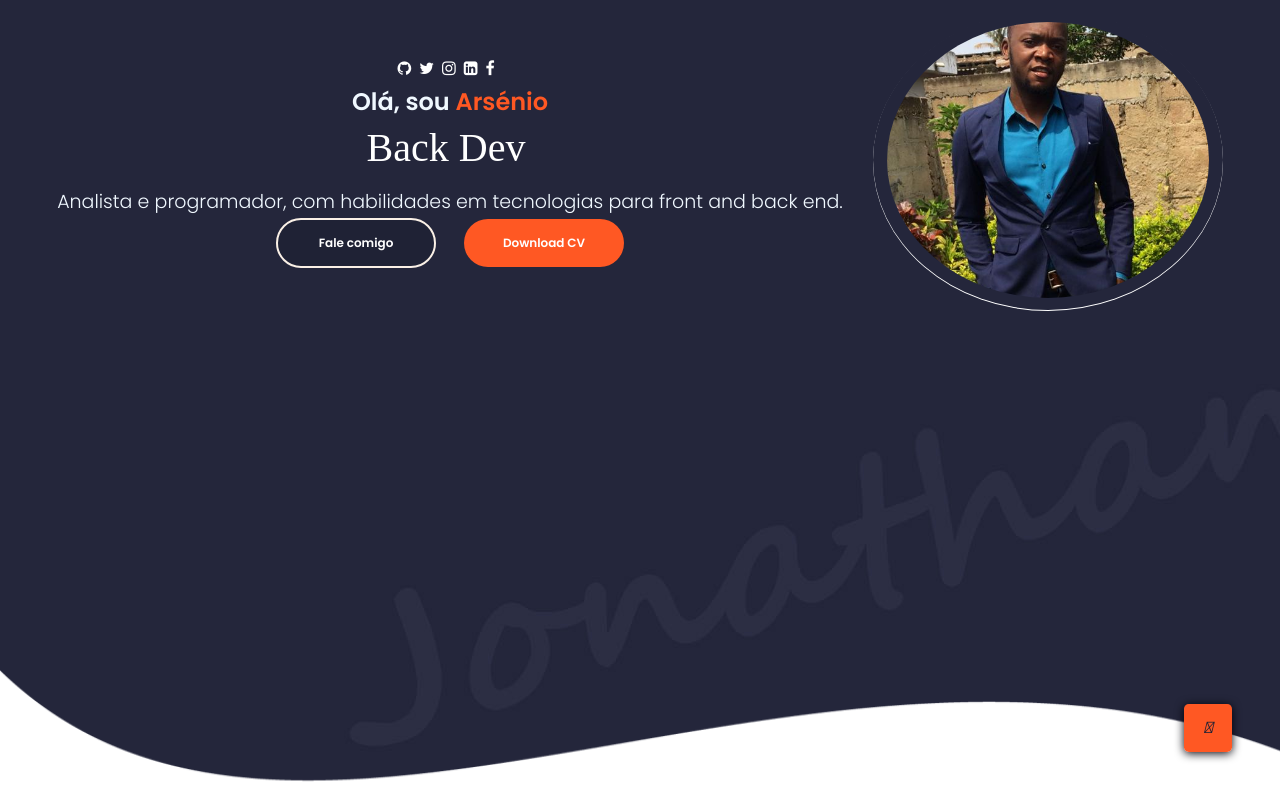
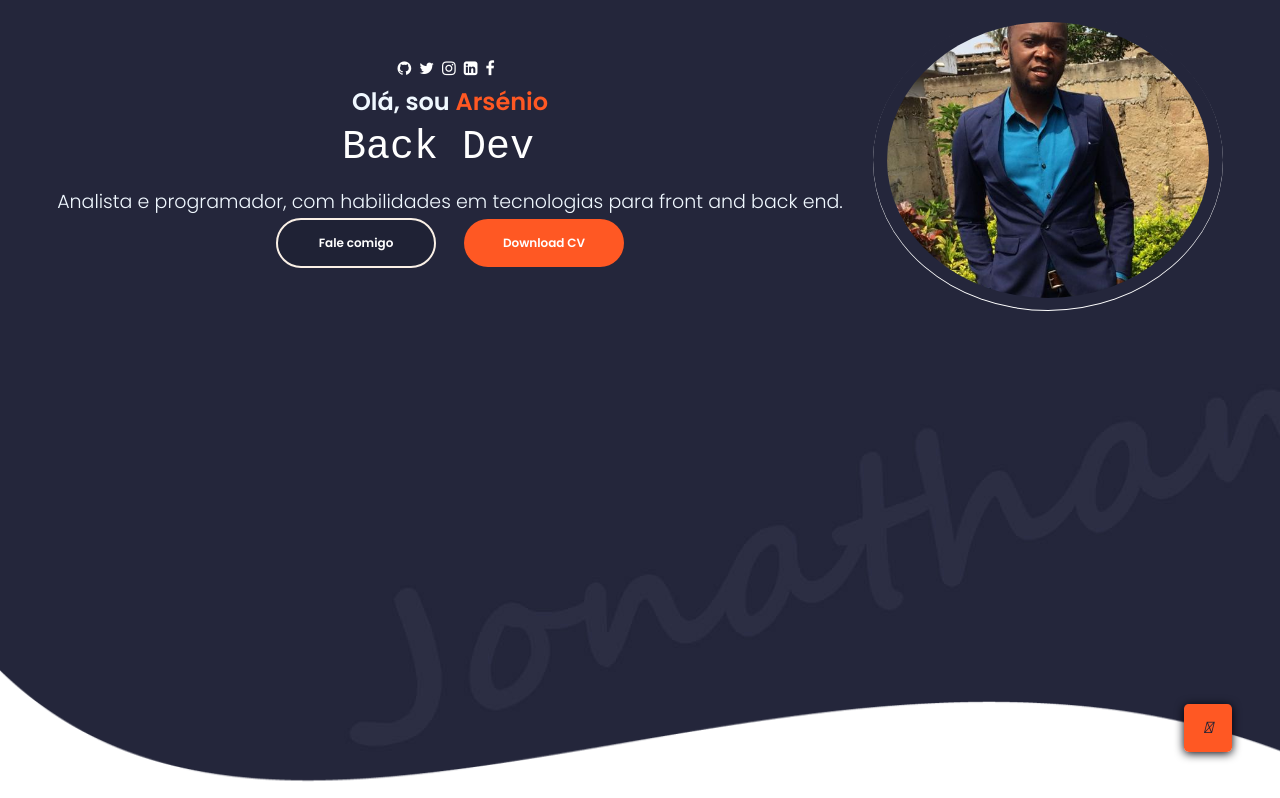
Before and after one commit to ArsenioLanga/Portfolio_Oficial, a React (Create React App) app: page / in a window 1280 px wide. Shown: the top 798 px of the page. Built offline with nearby package versions, Linux system fonts and the light colour scheme; a web font is replaced by a local one.

Commit message:
mudanca do tipo de letra do perfil

```diff
--- a/src/PortfolioContainer/Home/Profile/Profile.css
+++ b/src/PortfolioContainer/Home/Profile/Profile.css
@@ -25,12 +25,12 @@
     display: flex;
     flex-direction: column;
     margin: 4px 0 2px 0;
-    /* margin: 14px 0 24px 0; */
 }
 
 .profile-details-role .primary-text h1{
     font-size: 40px;
-    font-family: cursive;
+    font-family:  'Courier New', Courier, monospace;
+    /* font-family: cursive; */
     color: #fff;
 }
 
```
